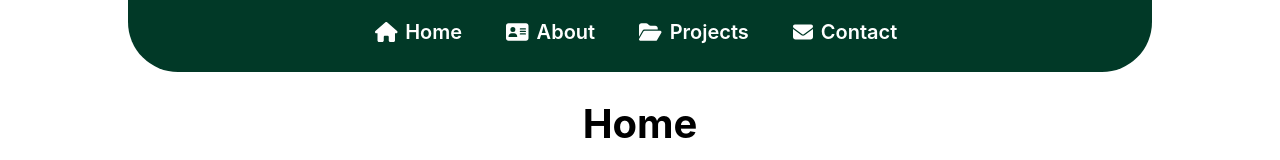
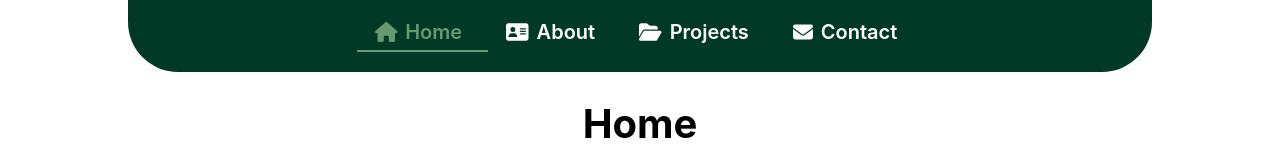
Before and after one commit to Jessch22/Test, a React (Create React App) app: page / in a window 1280 px wide. Shown: the top 160 px of the page. Built offline with nearby package versions, Linux system fonts and the light colour scheme.

Commit message:
edit navbar style and update data project

```diff
--- a/src/data/projek.js
+++ b/src/data/projek.js
@@ -7,7 +7,7 @@ const projek = [
     linkgithub: "",
     documentation:"",
     linkfigma:"",
-    preview: "",
+    preview: "../previewproject/TMII.png",
   },
   {
     topik: "Full Stack",
@@ -43,7 +43,7 @@ const projek = [
     topik: "UI Design & Mobile Programming",
     judul: "HampTrack -  Expense and Budget Tracker",
     guna: ["Flutter", "Firebase"],
-    deskripsi: "Proyek ini merupakan aplikasi mobile untuk mencatat pemasukan maupun pengeluaran yang dikemas secara lucu dan menarik dengan maskot  bernama ;Mou’. Aplikasi ini memungkinkan pengguna untuk mendaftarkan akun, mencatat pemasukkan, mencatat pengeluaran, memperoleh statistik pemasukan/pengeluaran, dan menetapkan budget.  Karakter Mou akan menampilkan kesehatan finansial.  Jika pengeluaran melebihi budget yang ditentukan, karakter Mou akan tampak tidak baik.",
+    deskripsi: "Proyek ini merupakan aplikasi mobile untuk mencatat pemasukan maupun pengeluaran yang dikemas secara lucu dan menarik dengan maskot  bernama ‘Mou’. Aplikasi ini memungkinkan pengguna untuk mendaftarkan akun, mencatat pemasukkan, mencatat pengeluaran, memperoleh statistik pemasukan/pengeluaran, dan menetapkan budget. Karakter Mou akan menampilkan kesehatan finansial.  Jika pengeluaran melebihi budget, maka karakter Mou akan feel unwell. Selain itu, ada pula fitur tambahan seperti forgot password, edit profile, dan edit expense/income.",
     linkgithub: "https://github.com/ChristabellaJC/Flutter_Hamptrack_Expense_and_Budget_Tracker",
     documentation:"",
     linkfigma:"https://www.figma.com/proto/ZTHnQjzIcigcvXTCZEfLrE/HampTrack?node-id=283-707&t=997Vz1fgnKQlQMyy-1",
--- a/src/styles/navbarStyle.css
+++ b/src/styles/navbarStyle.css
@@ -49,6 +49,15 @@
   left: 0;
 }
 
+.navbar nav a.active {
+  color: var(--hoverNavColor);
+}
+
+.navbar nav a.active:after {
+  width: 100%;
+  left: 0;
+}
+
 @media screen and (max-width:769px){
   .navbar{
     margin: 0 10% 0 10%;
```
